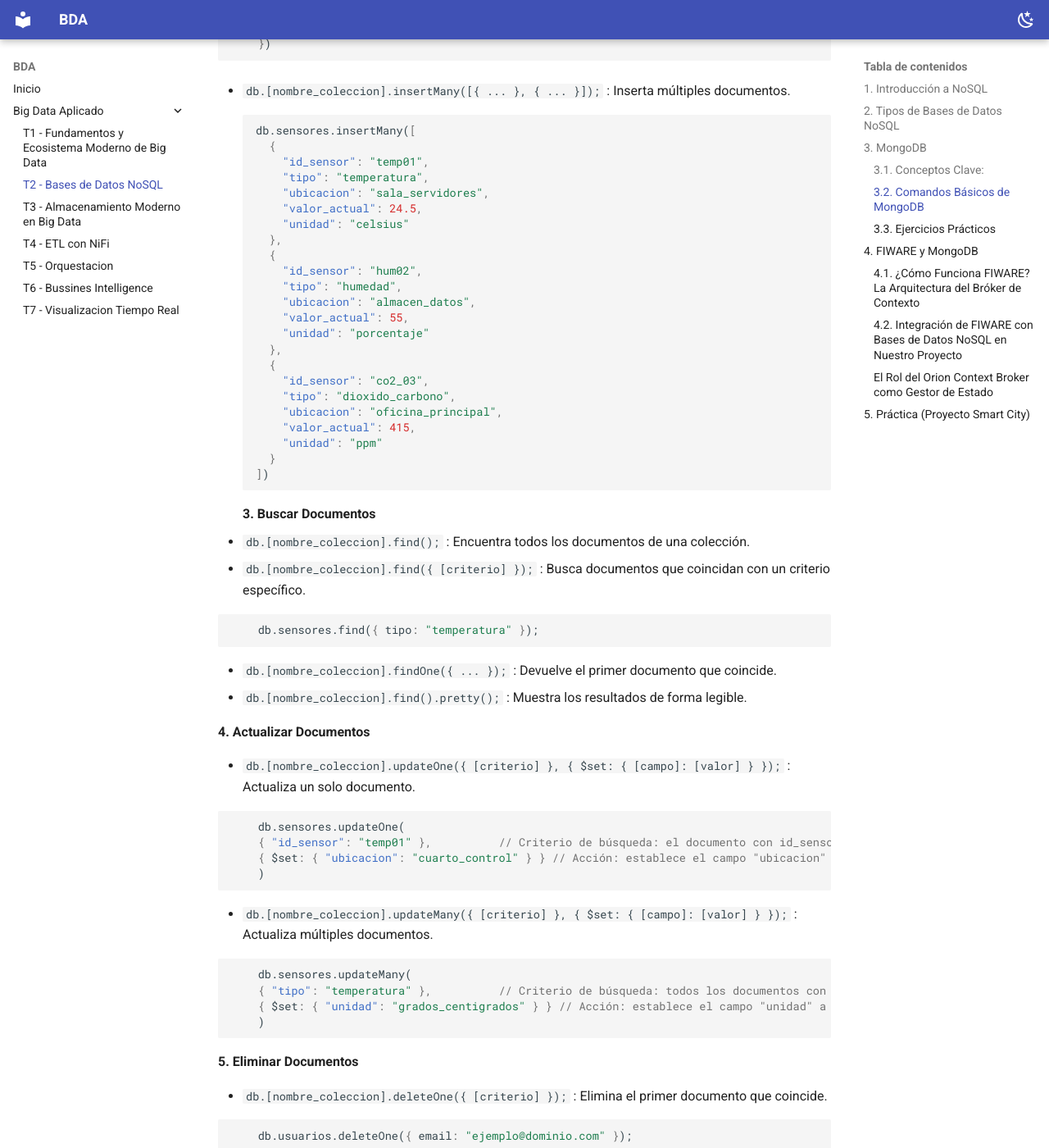
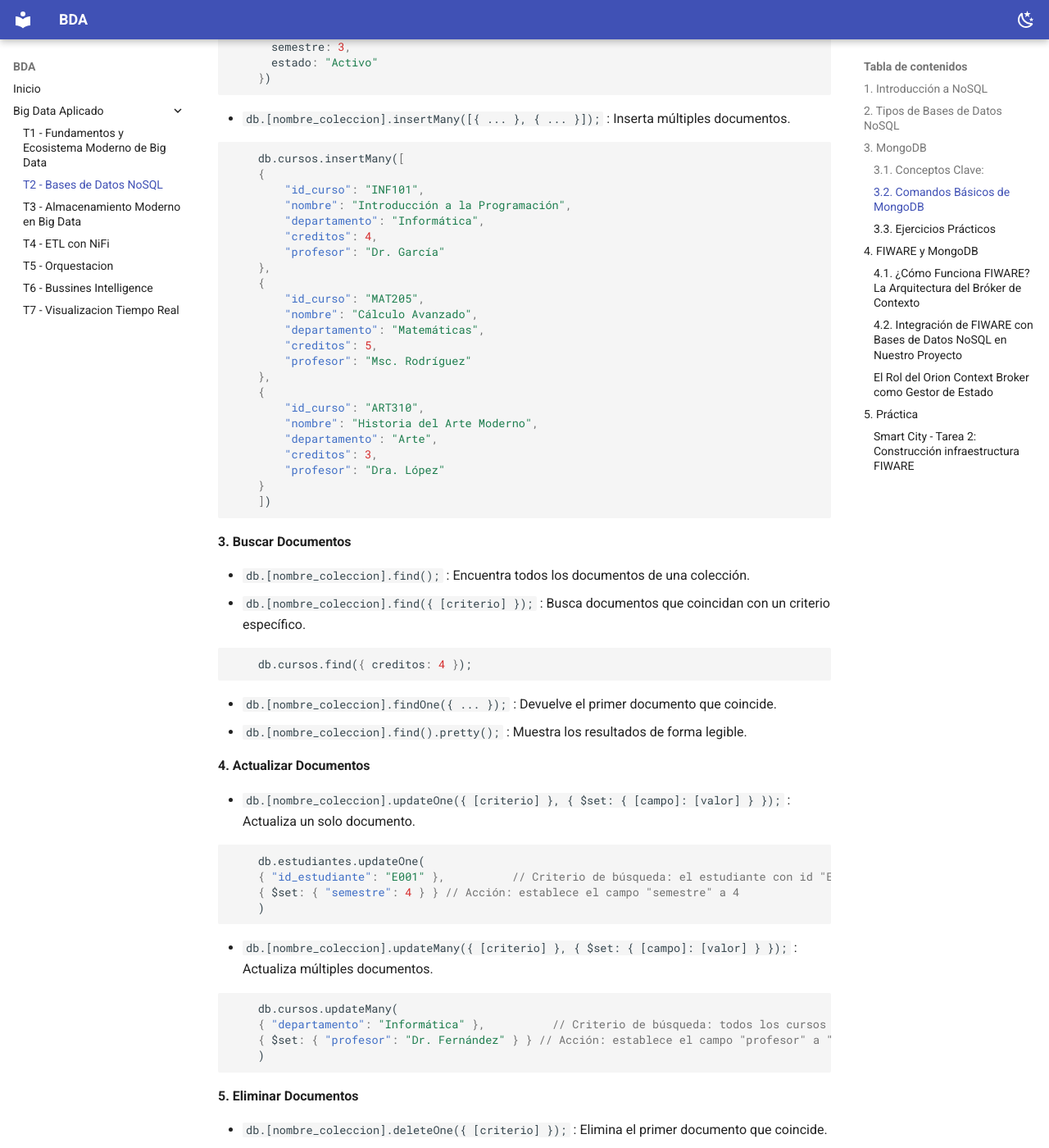
Before and after one commit to luisgarciabonifaz/BDA, an MkDocs documentation site: the page built from docs/T_02_NoSQL/BD_NoSQL.md, in a window 1280 px wide and 1400 px high, scrolled down 2810 px. Shown: the whole window at 82% size. Built offline with MkDocs 1.6.1 and Material for MkDocs 9.7.7, drawn with Linux system fonts in a browser that asks for light colours; some of the changed text lies outside the part shown.

Commit message:
Corrijo las actividades y ejercicio practico

````diff
--- a/docs/T_02_NoSQL/BD_NoSQL.md
+++ b/docs/T_02_NoSQL/BD_NoSQL.md
@@ -64,85 +68,93 @@ Para interactuar con MongoDB, usaremos el **Mongo Shell**. A continuación, los
 
 **2. Insertar Documentos**
 
-- `db.[nombre_coleccion].insertOne({ ... });` : Inserta un único documento.
+  - `db.[nombre_coleccion].insertOne({ ... });` : Inserta un único documento.
 
-``` json
-    db.sensores.insertOne({
-      id_sensor: "temp01",
-      tipo: "temperatura",
-      ubicacion: "sala_servidores",
-      valor_actual: 24.5,
-      unidad: "celsius"
+
+```json
+    db.estudiantes.insertOne({
+      id_estudiante: "E001",
+      nombre: "Ana Pérez",
+      carrera: "Ingeniería Informática",
+      semestre: 3,
+      estado: "Activo"
     })
 ```
 
-- `db.[nombre_coleccion].insertMany([{ ... }, { ... }]);` : Inserta múltiples documentos.
+  - `db.[nombre_coleccion].insertMany([{ ... }, { ... }]);` : Inserta múltiples documentos.
+
+
 ```json
-db.sensores.insertMany([
-  {
-    "id_sensor": "temp01",
-    "tipo": "temperatura",
-    "ubicacion": "sala_servidores",
-    "valor_actual": 24.5,
-    "unidad": "celsius"
-  },
-  {
-    "id_sensor": "hum02",
-    "tipo": "humedad",
-    "ubicacion": "almacen_datos",
-    "valor_actual": 55,
-    "unidad": "porcentaje"
-  },
-  {
-    "id_sensor": "co2_03",
-    "tipo": "dioxido_carbono",
-    "ubicacion": "oficina_principal",
-    "valor_actual": 415,
-    "unidad": "ppm"
-  }
-])
+    db.cursos.insertMany([
+    {
+        "id_curso": "INF101",
+        "nombre": "Introducción a la Programación",
+        "departamento": "Informática",
+        "creditos": 4,
+        "profesor": "Dr. García"
+    },
+    {
+        "id_curso": "MAT205",
+        "nombre": "Cálculo Avanzado",
+        "departamento": "Matemáticas",
+        "creditos": 5,
+        "profesor": "Msc. Rodríguez"
+    },
+    {
+        "id_curso": "ART310",
+        "nombre": "Historia del Arte Moderno",
+        "departamento": "Arte",
+        "creditos": 3,
+        "profesor": "Dra. López"
+    }
+    ])
 ```
+
 **3. Buscar Documentos**
 
-- `db.[nombre_coleccion].find();` : Encuentra todos los documentos de una colección.
-- `db.[nombre_coleccion].find({ [criterio] });` : Busca documentos que coincidan con un criterio específico.
+  - `db.[nombre_coleccion].find();` : Encuentra todos los documentos de una colección.
+  - `db.[nombre_coleccion].find({ [criterio] });` : Busca documentos que coincidan con un criterio específico.
+
 
 ```json
-    db.sensores.find({ tipo: "temperatura" });
+    db.cursos.find({ creditos: 4 });
 ```
 
-- `db.[nombre_coleccion].findOne({ ... });` : Devuelve el primer documento que coincide.
-- `db.[nombre_coleccion].find().pretty();` : Muestra los resultados de forma legible.
+  - `db.[nombre_coleccion].findOne({ ... });` : Devuelve el primer documento que coincide.
+  - `db.[nombre_coleccion].find().pretty();` : Muestra los resultados de forma legible.
 
 **4. Actualizar Documentos**
 
-- `db.[nombre_coleccion].updateOne({ [criterio] }, { $set: { [campo]: [valor] } });` : Actualiza un solo documento.
+  - `db.[nombre_coleccion].updateOne({ [criterio] }, { $set: { [campo]: [valor] } });` : Actualiza un solo documento.
+
 
 ```json
-    db.sensores.updateOne(
-    { "id_sensor": "temp01" },          // Criterio de búsqueda: el documento con id_sensor "temp01"
-    { $set: { "ubicacion": "cuarto_control" } } // Acción: establece el campo "ubicacion" a "cuarto_control"
+    db.estudiantes.updateOne(
+    { "id_estudiante": "E001" },          // Criterio de búsqueda: el estudiante con id "E001"
+    { $set: { "semestre": 4 } } // Acción: establece el campo "semestre" a 4
     )
 ```
 
-- `db.[nombre_coleccion].updateMany({ [criterio] }, { $set: { [campo]: [valor] } });` : Actualiza múltiples documentos.
+  - `db.[nombre_coleccion].updateMany({ [criterio] }, { $set: { [campo]: [valor] } });` : Actualiza múltiples documentos.
+
 
 ```json
-    db.sensores.updateMany(
-    { "tipo": "temperatura" },          // Criterio de búsqueda: todos los documentos con tipo "temperatura"
-    { $set: { "unidad": "grados_centigrados" } } // Acción: establece el campo "unidad" a "grados_centigrados"
+    db.cursos.updateMany(
+    { "departamento": "Informática" },          // Criterio de búsqueda: todos los cursos del departamento "Informática"
+    { $set: { "profesor": "Dr. Fernández" } } // Acción: establece el campo "profesor" a "Dr. Fernández"
     )
 ```
 
 **5. Eliminar Documentos**
 
-- `db.[nombre_coleccion].deleteOne({ [criterio] });` : Elimina el primer documento que coincide.
+  - `db.[nombre_coleccion].deleteOne({ [criterio] });` : Elimina el primer documento que coincide.
+
 
 ```json
-    db.usuarios.deleteOne({ email: "ejemplo@dominio.com" });
+    db.estudiantes.deleteOne({ id_estudiante: "E001" });
 ```
 
-- `db.[nombre_coleccion].deleteMany({ [criterio] });` : Elimina todos los documentos que coinciden.
+  - `db.[nombre_coleccion].deleteMany({ [criterio] });` : Elimina todos los documentos que coinciden.
 
 
 ### 3.3. Ejercicios Prácticos
@@ -254,7 +266,9 @@ Imagina que el **Orion Context Broker** es el "cerebro" de nuestro sistema IoT.
 **¿Por qué MongoDB?** Porque su modelo de documentos se adapta perfectamente a la estructura JSON de los datos de los sensores, permitiendo que el estado de cada entidad (sensor, dispositivo, etc.) se represente como un solo documento.
 
 
-## 5. Práctica (Proyecto Smart City)
+## 5. Práctica
+
+### Smart City - Tarea 2: Construcción infraestructura FIWARE
 
 Vamos a construir una solución completa de gestión de datos de IoT.
 
@@ -266,7 +280,7 @@ Vamos a construir una solución completa de gestión de datos de IoT.
         - `cratedb`: La base de datos para el histórico de datos.
     - Asegúrate de que todos los contenedores se comuniquen correctamente a través de la red de Docker.
 2. **Creación de las 3 entidades:**
-    - Usando la **API REST de Orion Context Broker**, crearemos las 3 entidades que definimos en el Módulo 1 (ej. un sensor de temperatura, un sensor de humedad, etc.). Cada entidad tendrá sus propios atributos.
+    - Usando la **API REST de Orion Context Broker**, crearemos las 3 entidades que definimos en la *Tarea 1: Diseño del ADN de los Sensores*.
     - La llamada API enviará un `POST` a `/v2/entities` con el JSON de cada entidad.
 3. **Creación de una suscripción:**
     - Esta es la parte clave para el histórico. Crearemos una **suscripción** en Orion que "escucha" cualquier cambio en nuestras entidades.
@@ -279,8 +293,10 @@ Vamos a construir una solución completa de gestión de datos de IoT.
         - Actualizará el documento en **MongoDB** con el nuevo estado.
         - Debido a la suscripción, enviará una copia de los datos a **QuantumLeap**, que a su vez los insertará en **CrateDB** como una nueva entrada de serie de tiempo.
 5. **Guarda** toda la información en tu Repositorio de GitHub
-**Ayudas**
-[Mi primera aplicación con FIWARE](https://fiware-training.readthedocs.io/es-mx/latest/casodeestudio/descripcion/){target:_blank}
-[Orion Context Broker](https://fiware-training.readthedocs.io/es-mx/latest/ecosistemaFIWARE/ocb/){target:_blank}
 
 Al final de la práctica, tendrás un sistema funcional donde puedes ver el estado actual de tus entidades en MongoDB y consultar el historial completo en CrateDB.
+
+**Ayudas**
+
+- [Mi primera aplicación con FIWARE](https://fiware-training.readthedocs.io/es-mx/latest/casodeestudio/descripcion/){target:_blank}
+- [Orion Context Broker](https://fiware-training.readthedocs.io/es-mx/latest/ecosistemaFIWARE/ocb/){target:_blank}
````
Also changed, not shown: other parts of docs/T_02_NoSQL/BD_NoSQL.md (+4 -0 lines).
